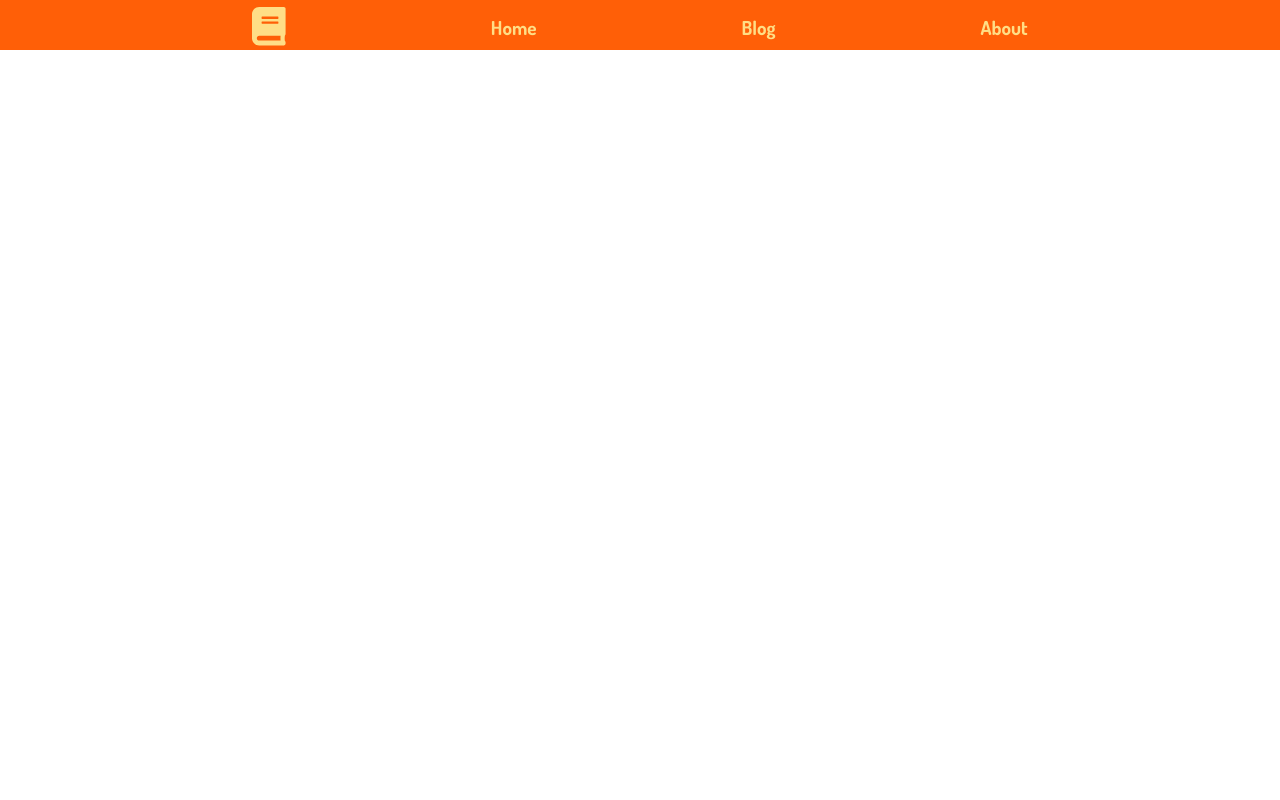
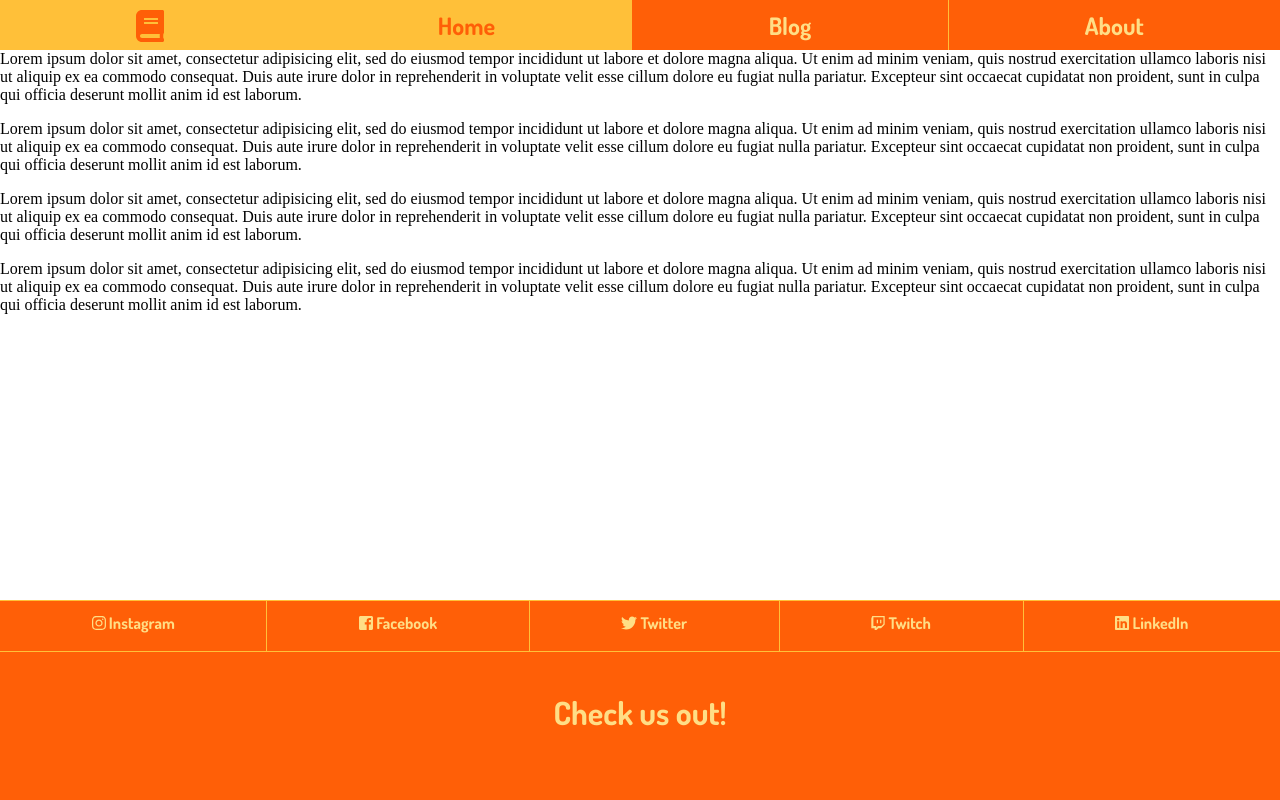
Before and after one commit to Ryan991/Sass-Assignment, a website: page index.html in a window 1280 px wide. Drawn offline with Linux system fonts and the light colour scheme.

Commit message:
made a nice header and footer

```diff
--- a/index.html
+++ b/index.html
@@ -14,17 +14,79 @@ font-family: 'Roboto', sans-serif; -->
 
         <title>Blog Site HomePage</title>
     </head>
-    <body>
+<body>
+    <header>
+        <nav>
+            <ul class="content">
+                <li><a href="index.html"><i class="fas fa-book fa-2x"></i></a></li>
+                <li><a href="index.html" class="current text">Home</a></li>
+                <li><a href="blogcontent.html" class="text">Blog</a></li>
+                <li><a href="about.html" class="text">About</a></li>
+            </ul>
+        </nav>
+    </header>
 
-        <nav>
-                <ul class="content">
-                    <li class="logo"><a href="index.html"><i class="fas fa-book fa-2x"></i></a></li>
-                    <li><a href="index.html">Home</a></li>
-                    <li><a href="blogcontent.html">Blog</a></li>
-                    <li><a href="about.html">About</a></li>
-                </ul>
+<p>Lorem ipsum dolor sit amet, consectetur adipisicing elit, sed do eiusmod tempor incididunt
+     ut labore et dolore magna aliqua. Ut enim ad minim veniam, quis nostrud exercitation ullamco
+      laboris nisi ut aliquip ex ea commodo consequat. Duis aute irure dolor in reprehenderit in
+      voluptate velit esse cillum dolore eu fugiat nulla pariatur. Excepteur sint occaecat cupidatat
+      non proident, sunt in culpa qui officia deserunt mollit anim id est laborum.
+</p>
+<p>Lorem ipsum dolor sit amet, consectetur adipisicing elit, sed do eiusmod tempor incididunt
+     ut labore et dolore magna aliqua. Ut enim ad minim veniam, quis nostrud exercitation ullamco
+      laboris nisi ut aliquip ex ea commodo consequat. Duis aute irure dolor in reprehenderit in
+      voluptate velit esse cillum dolore eu fugiat nulla pariatur. Excepteur sint occaecat cupidatat
+      non proident, sunt in culpa qui officia deserunt mollit anim id est laborum.
+</p>
+<p>Lorem ipsum dolor sit amet, consectetur adipisicing elit, sed do eiusmod tempor incididunt
+     ut labore et dolore magna aliqua. Ut enim ad minim veniam, quis nostrud exercitation ullamco
+      laboris nisi ut aliquip ex ea commodo consequat. Duis aute irure dolor in reprehenderit in
+      voluptate velit esse cillum dolore eu fugiat nulla pariatur. Excepteur sint occaecat cupidatat
+      non proident, sunt in culpa qui officia deserunt mollit anim id est laborum.
+</p>
+<p>Lorem ipsum dolor sit amet, consectetur adipisicing elit, sed do eiusmod tempor incididunt
+     ut labore et dolore magna aliqua. Ut enim ad minim veniam, quis nostrud exercitation ullamco
+      laboris nisi ut aliquip ex ea commodo consequat. Duis aute irure dolor in reprehenderit in
+      voluptate velit esse cillum dolore eu fugiat nulla pariatur. Excepteur sint occaecat cupidatat
+      non proident, sunt in culpa qui officia deserunt mollit anim id est laborum.
+</p>
 
-        </nav>
+    <footer>
+        <ul>
+            <li>
+                <div class="center">
+                <a href="#"><i class="fab fa-instagram"></i> Instagram</a>
+                </div>
+            </li>
+            <li>
+                <div class="center">
+                    <a href="#"><i class="fab fa-facebook-square"></i> Facebook</a>
+                </div>
+            </li>
+            <li>
+                <div class="center">
+                    <a href="#"><i class="fab fa-twitter"></i> Twitter</a>
+                </div>
+            </li>
+            <li>
+                <div class="center">
+                    <a href="#"><i class="fab fa-twitch"></i> Twitch</a>
+                </div>
+            </li>
+            <li>
+                <div class="center">
+                    <a href="#"><i class="fab fa-linkedin"></i> LinkedIn</a>
+                </div>
+            </li>
+        </ul>
+        <ul>
+            <li class="check-out">
+                <a href="index.html" class="check-out">Check us out!</a></li>
+        </ul>
+    </footer>
+
+
+
 
         <script defer src="https://use.fontawesome.com/releases/v5.0.6/js/all.js"></script>
     </body>
--- a/sass/_footer.scss
+++ b/sass/_footer.scss
@@ -0,0 +1,66 @@
+footer{
+    width: 100%;
+    height: 200px;
+    background: $tertiarycolor;
+    position: fixed;
+    bottom: 0;
+
+    li{
+        flex-grow: 1;
+        justify-content: center;
+        text-align: center;
+        height: 50px;
+        border-left: 1px solid $secondarycolor;
+        border-top: 1px solid $secondarycolor;
+        border-bottom: 1px solid $secondarycolor;
+        overflow: hidden;
+    }
+    li:first-child{
+        border-left: none;
+    }
+    li{
+        display: block;
+        height: 50px;
+        text-decoration: none;
+        font-family: 'Dosis';
+        font-weight: 700;
+        color: $primarycolor;
+    }
+
+    li:hover{
+        color: $tertiarycolor;
+        background: $secondarycolor;
+    }
+    li.check-out{
+        height: 150px;
+        overflow: hidden;
+        border: none;
+        font-size: 2em;
+    }
+    a{
+        height: 52px;
+        padding-top: 12px;
+        display: block;
+        text-decoration: none;
+        font-family: 'Dosis';
+        font-weight: 700;
+        color: $primarycolor;
+    }
+    a.check-out{
+        display: block;
+        height: 150px;
+        padding-top: 40px;
+        text-decoration: none;
+        font-family: 'Dosis';
+        font-weight: 700;
+        color: $primarycolor;
+    }
+    a.text{
+        padding-top: 10px;
+        font-size: 1.5em;
+    }
+    a:hover{
+        color: $tertiarycolor;
+        background: $secondarycolor;
+    }
+}
--- a/sass/_nav.scss
+++ b/sass/_nav.scss
@@ -1,7 +1,12 @@
 body{
     margin: 0;
     margin-top: 50px;
-
+}
+ul{
+    padding: 0;
+    list-style: none;
+    display: flex;
+    margin: 0;
 }
 
 nav{
@@ -11,47 +16,37 @@ nav{
     height: 50px;
     position: fixed;
     top: 0;
+    .current{
+        color: $tertiarycolor;
+        background: $secondarycolor;
+    }
+    li{
+        flex-grow: 1;
+        justify-content: center;
+        text-align: center;
+        height: 50px;
+        border-left: 1px solid $secondarycolor;
+        overflow: hidden;
+    }
+    li:first-child{
+        border-left: none;
+    }
+    a{
+        display: block;
+        height: 50px;
+        padding: 10px;
+        text-decoration: none;
+        font-family: 'Dosis';
+        font-weight: 700;
+        color: $primarycolor;
+    }
+    a.text{
+        padding-top: 10px;
+        font-size: 1.5em;
+    }
 
+    a:hover{
+        color: $tertiarycolor;
+        background: $secondarycolor;
+    }
 }
-
-.content{
-    width: 80%;
-    background: $tertiarycolor;
-    display: flex;
-    max-width: 980px;
-    margin: 0 auto;
-    justify-content: center;
-}
-
-a{
-    height: 50px;
-    text-decoration: none;
-    color: $primarycolor;
-    font-size: 1.2em;
-    font-weight: 700;
-    font-family: 'Dosis';
-
-}
-a:hover{
-    color: $secondarycolor;
-}
-
-ul{
-    list-style: none;
-    padding: 0;
-}
-li{
-    text-align:center;
-    flex-grow: 1;
-    padding-top: 15px;
-
-
-}
-.logo{
-    padding-top: 7px;
-
-}
-
-p{
-    padding-bottom: 100px;
-}
```
Also changed, not shown: about.html (+10 -1 lines), blogcontent.html (+21 -0 lines), css/index.css.
